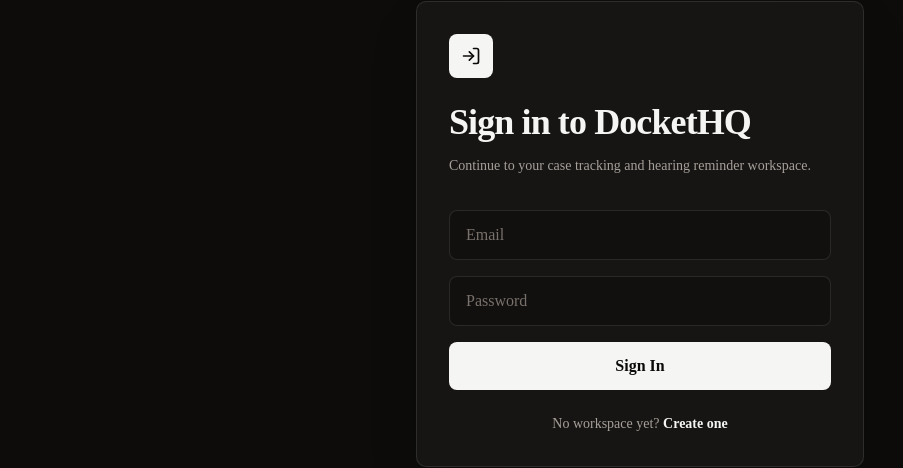
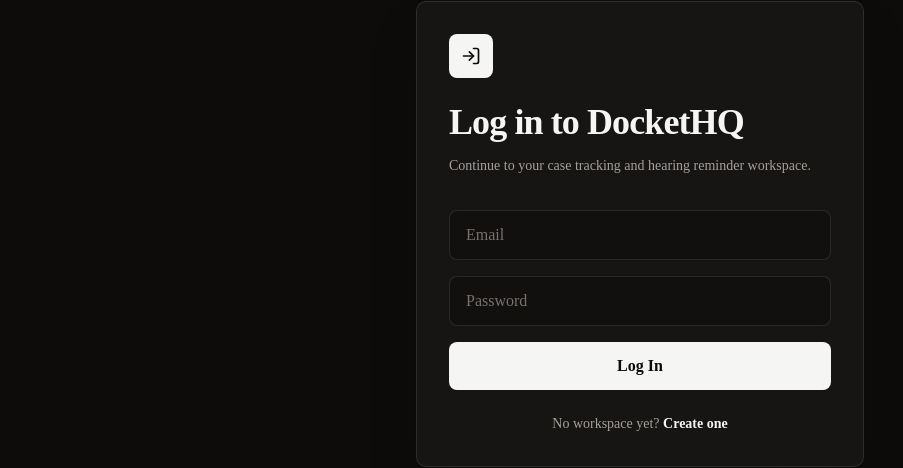
Before and after one commit to RS177/DOCKETHQ, a Next.js app: page /login in a window 1280 px wide. Shown: the part 166-634 px from the top of the page, without its empty margins (0-903 px from the left). Built offline with nearby package versions, Linux system fonts and the light colour scheme; no server answers.

Commit message:
Use login wording consistently

```diff
--- a/app/(main)/cases/new/page.tsx
+++ b/app/(main)/cases/new/page.tsx
@@ -416,8 +416,8 @@
     if (!user) {
       setLoading(false);
       notify({
-        title: "Sign in required",
-        description: "Create an account or sign in before adding a case.",
+        title: "Login required",
+        description: "Create an account or log in before adding a case.",
         variant: "warning",
       });
       router.push(
--- a/app/api/invites/[id]/route.ts
+++ b/app/api/invites/[id]/route.ts
@@ -43,7 +43,7 @@
 
   if (!token) {
     return NextResponse.json(
-      { error: "Sign in before accepting this invite." },
+      { error: "Log in before accepting this invite." },
       { status: 401 }
     );
   }
@@ -84,7 +84,7 @@
   if (invite.email.toLowerCase() !== user.email.toLowerCase()) {
     return NextResponse.json(
       {
-        error: `This invite was sent to ${invite.email}. Sign in with that email to accept it.`,
+        error: `This invite was sent to ${invite.email}. Log in with that email to accept it.`,
       },
       { status: 403 }
     );
--- a/app/api/invites/route.ts
+++ b/app/api/invites/route.ts
@@ -13,7 +13,7 @@
 
   if (!token) {
     return NextResponse.json(
-      { error: "Sign in before inviting a team member." },
+      { error: "Log in before inviting a team member." },
       { status: 401 }
     );
   }
--- a/app/invite/[id]/page.tsx
+++ b/app/invite/[id]/page.tsx
@@ -178,7 +178,7 @@
               {signedInEmail && (
                 <div className="flex items-center gap-3 text-sm text-stone-300">
                   <CheckCircle2 className="h-4 w-4 text-stone-500" />
-                  Signed in as: {signedInEmail}
+                  Logged in as: {signedInEmail}
                 </div>
               )}
             </div>
@@ -208,7 +208,7 @@
                   href={loginHref}
                   className="inline-flex items-center justify-center rounded-md bg-stone-100 px-4 py-3 font-semibold text-stone-950 transition hover:bg-white"
                 >
-                  Sign in
+                  Log in
                 </Link>
                 <Link
                   href={signupHref}
--- a/app/lib/auth-errors.ts
+++ b/app/lib/auth-errors.ts
@@ -35,7 +35,7 @@
     return {
       title: "Confirm your email first",
       description:
-        "Open the verification email from Supabase or DocketHQ, then come back and sign in.",
+        "Open the verification email from Supabase or DocketHQ, then come back and log in.",
     };
   }
 
@@ -47,7 +47,7 @@
     return {
       title: "Account already exists",
       description:
-        "Use sign in instead, or reset the password if you cannot access this email.",
+        "Use login instead, or reset the password if you cannot access this email.",
     };
   }
 
--- a/app/login/page.tsx
+++ b/app/login/page.tsx
@@ -86,7 +86,7 @@
     setLoading(false);
 
     if (error) {
-      const friendly = friendlyAuthError(error, "Sign in failed");
+      const friendly = friendlyAuthError(error, "Login failed");
       setAuthError(friendly);
       notify({
         title: friendly.title,
@@ -135,7 +135,7 @@
         </div>
 
         <h1 className="mt-6 text-4xl font-semibold tracking-tight">
-          Sign in to DocketHQ
+          Log in to DocketHQ
         </h1>
 
         <p className="mt-3 text-sm leading-6 text-stone-400">
@@ -177,7 +177,7 @@
             className="inline-flex w-full items-center justify-center gap-2 rounded-md bg-stone-100 px-4 py-3 font-semibold text-stone-950 transition hover:bg-white disabled:opacity-60"
           >
             {loading && <Loader2 className="h-4 w-4 animate-spin" />}
-            {loading ? "Signing in..." : "Sign In"}
+            {loading ? "Logging in..." : "Log In"}
           </button>
         </form>
 
--- a/app/signup/page.tsx
+++ b/app/signup/page.tsx
@@ -126,7 +126,7 @@
     const confirmationNotice = {
       title: "Check your email to finish signup",
       description:
-        "Open the DocketHQ verification email, then sign in with the same email and password.",
+        "Open the DocketHQ verification email, then log in with the same email and password.",
     };
     setAuthError(confirmationNotice);
     setPassword("");
--- a/app/terms/page.tsx
+++ b/app/terms/page.tsx
@@ -6,7 +6,7 @@
 const termsSections = [
   {
     title: "1. Acceptance of Terms",
-    body: "By creating an account, signing in, or using DocketHQ, you agree to these Terms of Service. If you use DocketHQ for a law firm, chamber, company, or legal team, you confirm that you are authorized to accept these Terms for that workspace.",
+    body: "By creating an account, logging in, or using DocketHQ, you agree to these Terms of Service. If you use DocketHQ for a law firm, chamber, company, or legal team, you confirm that you are authorized to accept these Terms for that workspace.",
   },
   {
     title: "2. Who May Use DocketHQ",
@@ -86,7 +86,7 @@
             href="/login"
             className="hidden rounded-xl border border-[#D6C6AA] bg-white px-4 py-2 text-sm font-semibold transition hover:bg-[#FFFDF8] sm:inline-flex"
           >
-            Sign in
+            Log in
           </Link>
           <Link
             href="/signup?redirectTo=/onboarding"
--- a/components/dashboard-passcode-gate.tsx
+++ b/components/dashboard-passcode-gate.tsx
@@ -404,7 +404,7 @@
       <main className="flex min-h-screen items-center justify-center bg-[#0d0c0a] px-6 text-stone-100">
         <section className="w-full max-w-md rounded-lg border border-white/10 bg-white/[0.04] p-8 text-center shadow-2xl shadow-black/30">
           <LockKeyhole className="mx-auto h-8 w-8 text-amber-200" />
-          <h1 className="mt-5 text-3xl font-semibold">Sign in again</h1>
+          <h1 className="mt-5 text-3xl font-semibold">Log in again</h1>
           <p className="mt-3 text-sm leading-6 text-stone-400">
             Your browser has a workspace marker, but Supabase does not have an
             active signed-in session.
--- a/components/landing/hero-section.tsx
+++ b/components/landing/hero-section.tsx
@@ -40,7 +40,7 @@
               href="/login"
               className="hidden rounded-md border border-white/15 px-4 py-2 text-sm font-semibold text-white transition hover:-translate-y-0.5 hover:border-[#D4A843]/60 hover:bg-white/10 sm:inline-flex"
             >
-              Sign in
+              Log in
             </Link>
             <Link
               href="/signup?redirectTo=/onboarding"
--- a/components/user-menu.tsx
+++ b/components/user-menu.tsx
@@ -154,7 +154,7 @@
                   {getUserDisplayName(user)}
                 </p>
                 <p className="truncate text-xs text-muted-foreground">
-                  {user?.email || "Signed in"}
+                  {user?.email || "Logged in"}
                 </p>
               </div>
             </div>
```
